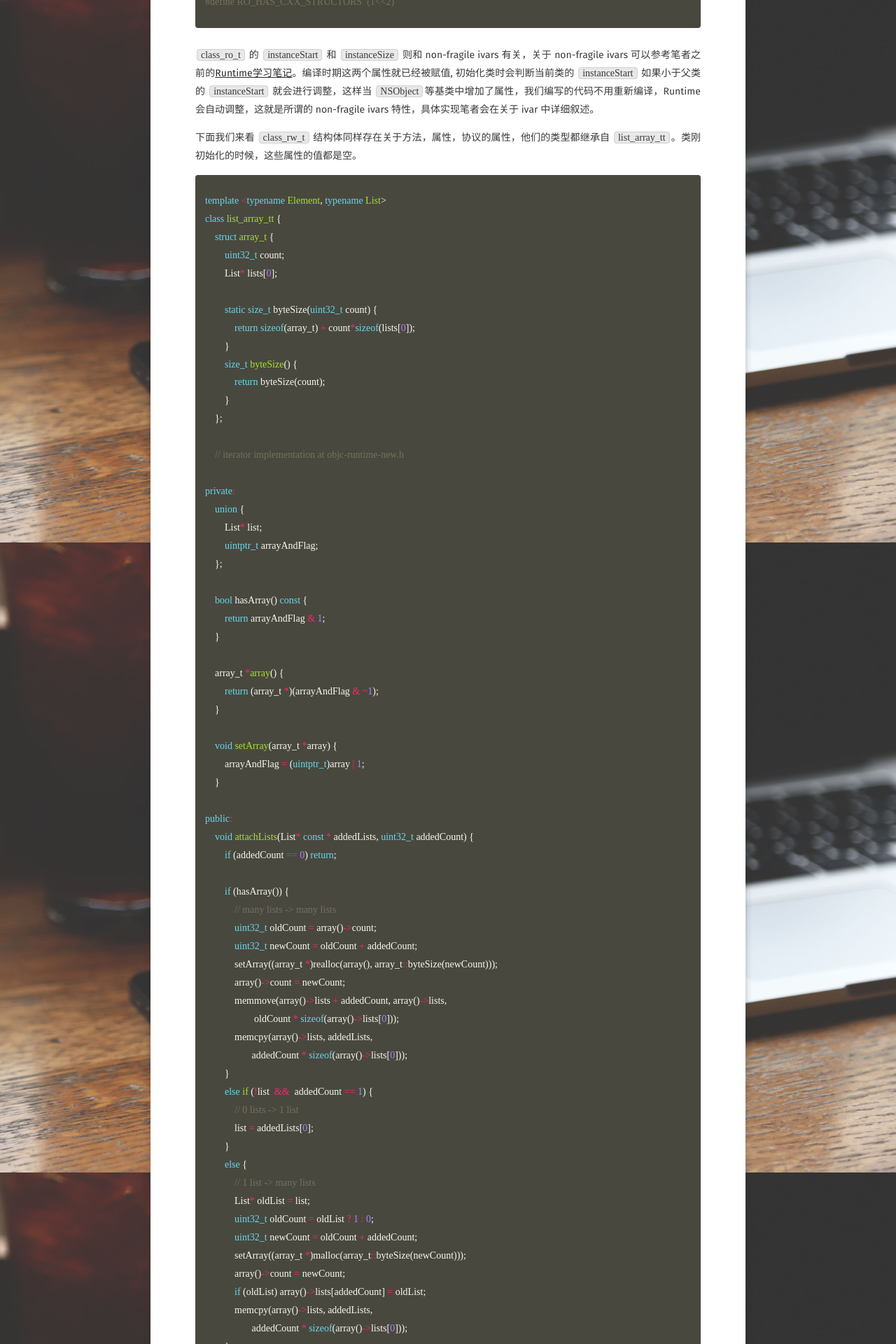
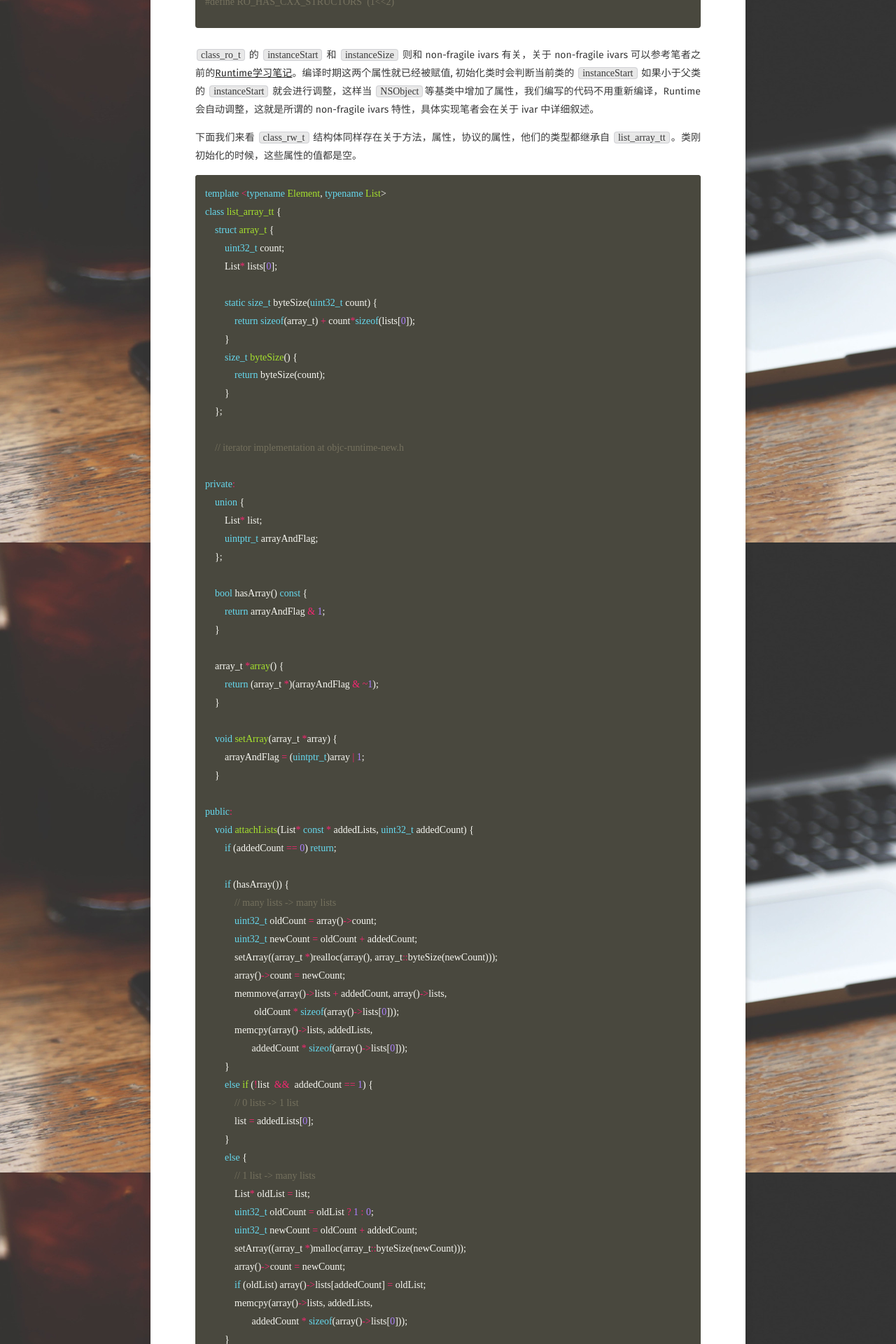
Before and after one commit to longjianjiang/longjianjiang.github.io, a Jekyll site: the page built from _posts/2018-12-29-runtime-source-code-class-data-bits.md, in a window 1280 px wide. Shown: the part 3725-5645 px from the top of the page at 70% size. Built offline with Jekyll 4.4.1, drawn with Linux system fonts in a browser that asks for light colours; some web fonts are replaced; comment, search, counter and statistics services are not loaded.

Commit message:
Update(auto commit)

````diff
--- a/_posts/2018-12-29-runtime-source-code-class-data-bits.md
+++ b/_posts/2018-12-29-runtime-source-code-class-data-bits.md
@@ -141,7 +141,7 @@
 
 下面我们来看 `class_rw_t` 结构体同样存在关于方法，属性，协议的属性，他们的类型都继承自 `list_array_tt`。类刚初始化的时候，这些属性的值都是空。
 
-{% highlight cpp %}
+```cpp
 template <typename Element, typename List>
 class list_array_tt {
     struct array_t {
@@ -208,7 +208,7 @@
         }
      }
 };
-{% endhighlight %}
+```
 
 上述就是 `list_array_tt` 的大致结构，省略了一些代码实现。这个结构内部创建了一个类似数组的叫 `array_t` 的结构体，内部有个 `lists` 数组 存储 `List *` 指针类型。如果 List 的个数大于1了就需要使用这个`lists`了，否则使用联合的 `list` 成员。
 
````
Also changed, not shown: _posts/2019-01-03-runtime-source-code-class-load.md (+2 -2 lines).
